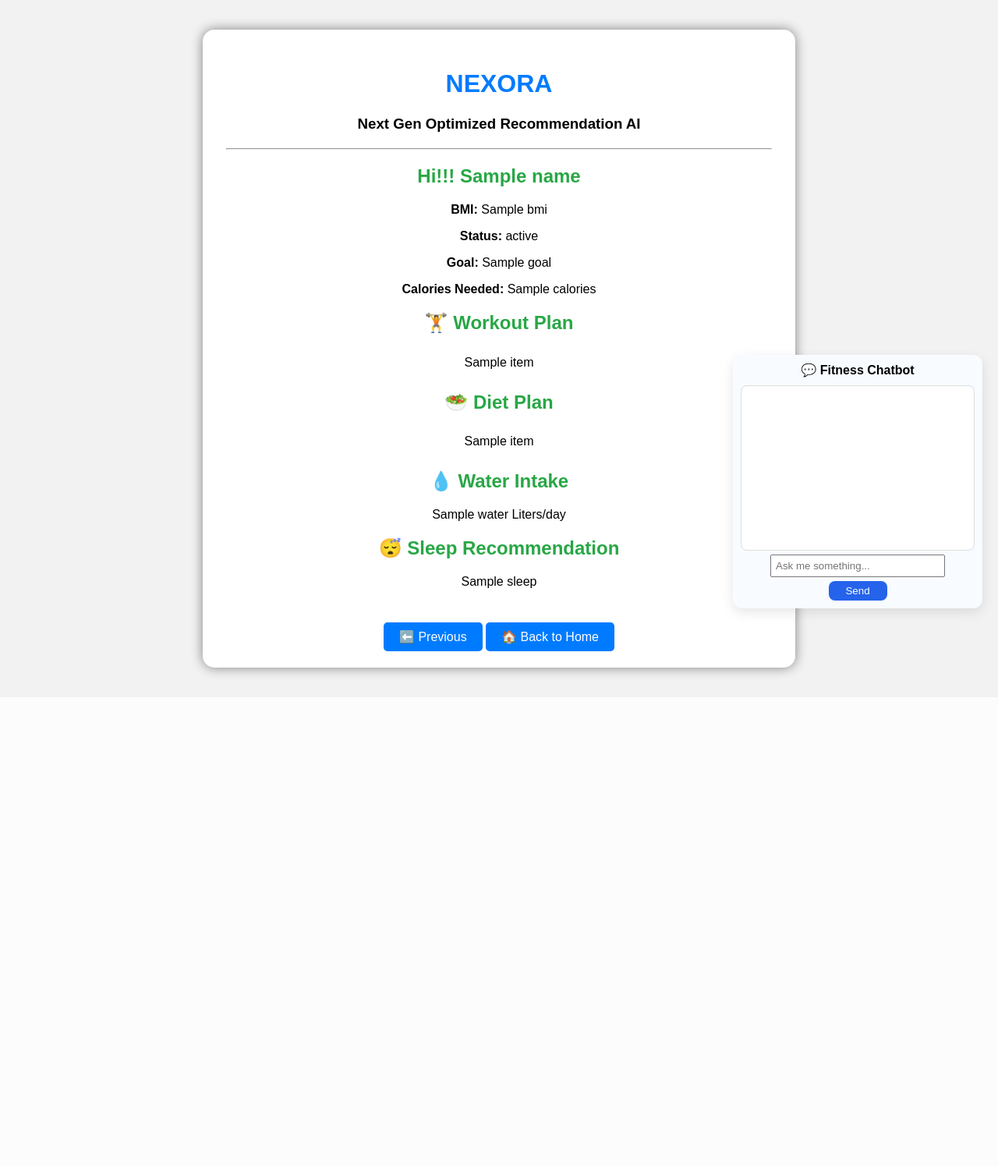
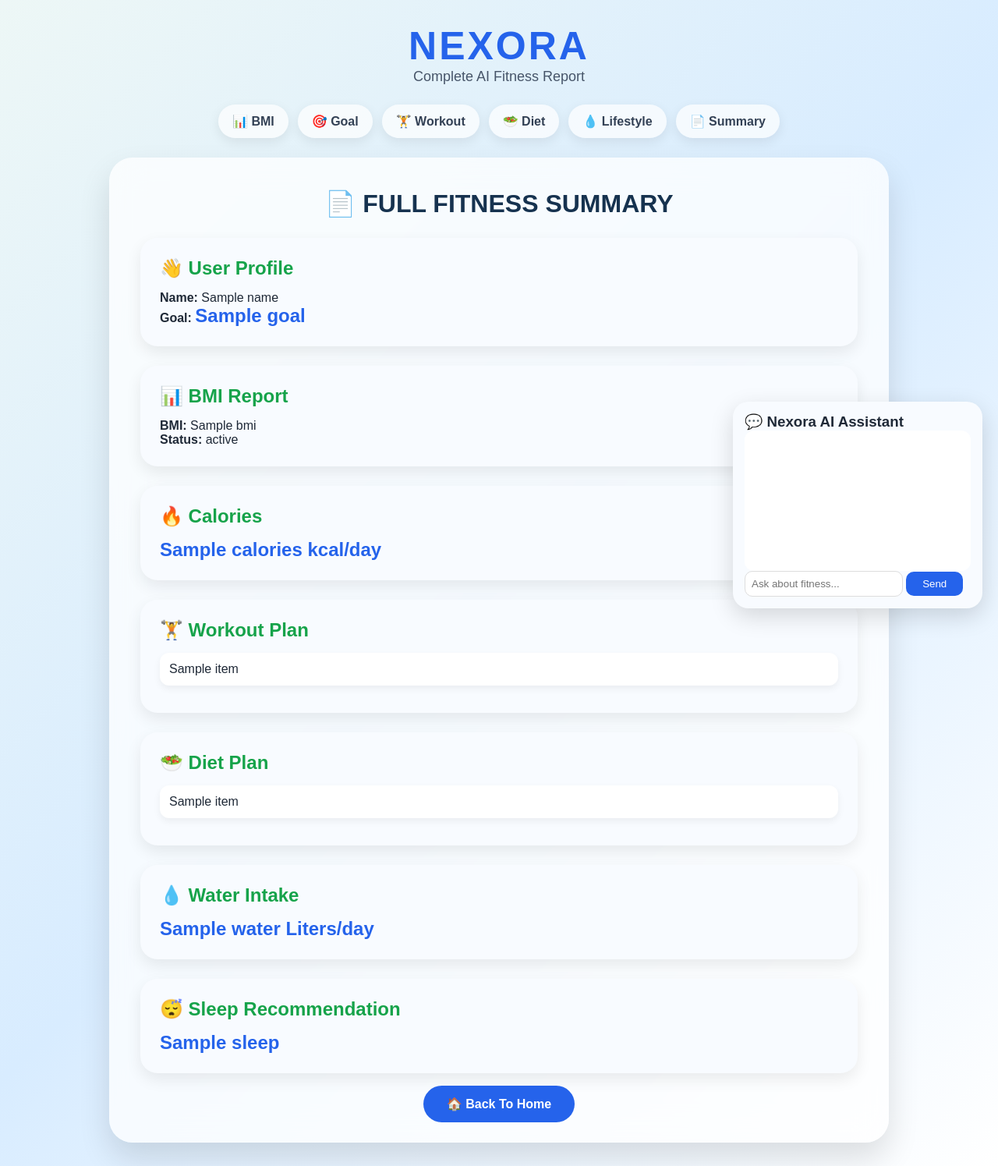
Before and after one commit to santhoshsrinika7/Fitness-AI, a Flask app: template templates/result.html in a window 1280 px wide. Shown: the whole page at 78% size. Before the commit the page ends 870 px from the top, so only its background shows below. Run offline with Flask 3, Linux system fonts and the light colour scheme; the template is opened without the code that fills it: most values are stand-ins (such as "Sample title", 1, 10 or a date in 2020).

Commit message:
Update result.html

```diff
--- a/templates/result.html
+++ b/templates/result.html
@@ -1,162 +1,698 @@
 <!DOCTYPE html>
-<html>
+<html lang="en">
+
 <head>
-    <title>NEXORA Results</title>
+
+<title>NEXORA - Full Report</title>
+
+<meta name="viewport" content="width=device-width, initial-scale=1.0">
+
 
 <style>
-        body{
-            font-family: Arial, sans-serif;
-            background:#f2f2f2;
-            text-align:center;
-            padding:30px;
+
+*{
+    margin:0;
+    padding:0;
+    box-sizing:border-box;
 }
 
-        .container{
-            background:white;
-            width:700px;
-            margin:auto;
+
+body{
+
+    font-family:'Poppins',Arial,sans-serif;
+
+    background:linear-gradient(135deg,#edf7f6,#d8ecff,#ffffff);
+
+    min-height:100vh;
+
     padding:30px;
-            border-radius:15px;
-            box-shadow:0 0 15px gray;
+
+    color:#1f2937;
+
 }
 
-        h1{
-            color:#007bff;
+
+
+/* HEADER */
+
+.header{
+
+    text-align:center;
+
+    margin-bottom:25px;
+
 }
 
-        h2{
-            color:#28a745;
+
+.logo{
+
+    font-size:50px;
+
+    font-weight:700;
+
+    color:#2563eb;
+
+    letter-spacing:3px;
+
 }
 
-        ul{
-    list-style:none;
-    padding:0;
-    margin:0;
+
+.subtitle{
+
+    color:#475569;
+
+    font-size:18px;
+
 }
 
-    li{
-    list-style:none;
-    padding:8px 0;
+
+
+/* TOP NAVIGATION */
+
+
+.dashboard-nav{
+
+    display:flex;
+
+    justify-content:center;
+
+    gap:12px;
+
+    flex-wrap:wrap;
+
+    margin:25px auto;
+
 }
 
-        .btn{
+
+.dashboard-nav a{
+
     text-decoration:none;
-            background:#007bff;
-            color:white;
-            padding:10px 20px;
-            border-radius:5px;
+
+    color:#334155;
+
+    background:rgba(255,255,255,.7);
+
+    padding:12px 18px;
+
+    border-radius:30px;
+
+    font-weight:600;
+
+    box-shadow:0 5px 15px rgba(0,0,0,.08);
+
+    transition:.3s;
+
 }
 
-        .btn:hover{
-            background:#0056b3;
+
+
+.dashboard-nav a:hover{
+
+    background:#2563eb;
+
+    color:white;
+
+    transform:translateY(-3px);
+
 }
 
-        hr{
-            margin:20px 0;
+
+
+
+/* MAIN */
+
+.container{
+
+    width:95%;
+
+    max-width:1000px;
+
+    margin:auto;
+
+    background:rgba(255,255,255,.75);
+
+    backdrop-filter:blur(20px);
+
+    padding:40px;
+
+    border-radius:30px;
+
+    box-shadow:0 20px 40px rgba(0,0,0,.12);
+
 }
+
+
+
+h1{
+
+    text-align:center;
+
+    color:#16324F;
+
+}
+
+
+h2{
+
+    color:#16a34a;
+
+    margin-bottom:15px;
+
+}
+
+
+
+
+.card{
+
+    background:#f8fbff;
+
+    padding:25px;
+
+    margin:25px 0;
+
+    border-radius:22px;
+
+    box-shadow:0 8px 20px rgba(0,0,0,.08);
+
+}
+
+
+
+
+.highlight{
+
+    font-size:24px;
+
+    color:#2563eb;
+
+    font-weight:700;
+
+}
+
+
+
+
+ul{
+
+    list-style:none;
+
+}
+
+
+
+li{
+
+    background:white;
+
+    padding:12px;
+
+    margin:10px 0;
+
+    border-radius:12px;
+
+    box-shadow:0 4px 10px rgba(0,0,0,.06);
+
+}
+
+
+
+
+/* BUTTON */
+
+
+.home-btn{
+
+    text-align:center;
+
+    margin-top:30px;
+
+}
+
+
+
+.btn{
+
+    text-decoration:none;
+
+    background:#2563eb;
+
+    color:white;
+
+    padding:15px 30px;
+
+    border-radius:30px;
+
+    font-weight:600;
+
+}
+
+
+
+.btn:hover{
+
+    background:#1d4ed8;
+
+}
+
+
+
+
+
+/* CHATBOT */
+
+
+#chatbot{
+
+    position:fixed;
+
+    bottom:20px;
+
+    right:20px;
+
+    width:320px;
+
+    background:#f8fbff;
+
+    border-radius:20px;
+
+    box-shadow:0 10px 30px rgba(0,0,0,.15);
+
+    padding:15px;
+
+}
+
+
+
+#chat-window{
+
+    height:180px;
+
+    overflow-y:auto;
+
+    background:white;
+
+    padding:10px;
+
+    border-radius:12px;
+
+    text-align:left;
+
+}
+
+
+
+#chat-input{
+
+    width:70%;
+
+    padding:8px;
+
+    border-radius:10px;
+
+    border:1px solid #ddd;
+
+}
+
+
+
+.chat-btn{
+
+    width:25%;
+
+    padding:8px;
+
+    background:#2563eb;
+
+    color:white;
+
+    border:none;
+
+    border-radius:10px;
+
+}
+
+
+
+
+
+@media(max-width:700px){
+
+.container{
+
+padding:25px;
+
+}
+
+
+#chatbot{
+
+width:90%;
+
+right:5%;
+
+}
+
+
+.logo{
+
+font-size:35px;
+
+}
+
+}
+
+
 </style>
+
+
 </head>
+
+
 
 <body>
 
-<div class="container">
 
-    <h1>NEXORA</h1>
-    <h3>Next Gen Optimized Recommendation AI</h3>
 
-    <hr>
+<div class="header">
 
-    <h2>Hi!!! {{name}}</h2>
+<div class="logo">
+NEXORA
+</div>
 
-    <p><b>BMI:</b> {{bmi}}</p>
 
-    <p><b>Status:</b> {{bmi_status}}</p>
-
-    <p><b>Goal:</b> {{goal}}</p>
-
-    <p><b>Calories Needed:</b> {{calories}}</p>
-
-    <h2>🏋️ Workout Plan</h2>
-
-    <ul>
-        {% for item in workout %}
-        <li>{{item}}</li>
-        {% endfor %}
-    </ul>
-
-    <h2>🥗 Diet Plan</h2>
-
-    <ul>
-        {% for item in diet %}
-        <li>{{item}}</li>
-        {% endfor %}
-    </ul>
-
-    <h2>💧 Water Intake</h2>
-
-    <p>{{water}} Liters/day</p>
-
-    <h2>😴 Sleep Recommendation</h2>
-
-    <p>{{sleep}}</p>
-
-    <br><br>
-
-    <div class="navigation">
-  <a href="/result5" class="btn">⬅️ Previous</a>
-  <a href="/" class="btn">🏠 Back to Home</a>
+<div class="subtitle">
+Complete AI Fitness Report
 </div>
 
 
 </div>
-<!-- Chatbot Section -->
-<div id="chatbot" style="position:fixed;bottom:20px;right:20px;width:300px;background:#f8fbff;border-radius:12px;box-shadow:0 5px 15px rgba(0,0,0,.1);padding:10px;">
-  <h4 style="margin:0 0 10px 0;">💬 Fitness Chatbot</h4>
-  <div id="chat-window" style="height:200px;overflow-y:auto;text-align:left;background:#fff;padding:5px;border-radius:8px;border:1px solid #ddd;"></div>
-  <input type="text" id="chat-input" placeholder="Ask me something..." style="width:70%;padding:5px;margin-top:5px;">
-  <button onclick="sendMessage()" style="width:25%;padding:5px;background:#2563eb;color:white;border:none;border-radius:8px;margin-top:5px;">Send</button>
+
+
+
+
+
+<div class="dashboard-nav">
+
+
+<a href="/result1">📊 BMI</a>
+
+<a href="/result2">🎯 Goal</a>
+
+<a href="/result3">🏋️ Workout</a>
+
+<a href="/result4">🥗 Diet</a>
+
+<a href="/result5">💧 Lifestyle</a>
+
+<a href="/summary">📄 Summary</a>
+
+
 </div>
 
 
 
+
+
+
+
+
+<div class="container">
+
+
+<h1>📄 FULL FITNESS SUMMARY</h1>
+
+
+
+<div class="card">
+
+<h2>👋 User Profile</h2>
+
+<p>
+<b>Name:</b> {{name}}
+</p>
+
+<p>
+<b>Goal:</b> <span class="highlight">{{goal}}</span>
+</p>
+
+</div>
+
+
+
+
+
+<div class="card">
+
+<h2>📊 BMI Report</h2>
+
+
+<p>
+<b>BMI:</b> {{bmi}}
+</p>
+
+
+<p>
+<b>Status:</b> {{bmi_status}}
+</p>
+
+
+</div>
+
+
+
+
+
+
+<div class="card">
+
+
+<h2>🔥 Calories</h2>
+
+
+<p class="highlight">
+
+{{calories}} kcal/day
+
+</p>
+
+
+</div>
+
+
+
+
+
+
+
+<div class="card">
+
+
+<h2>🏋️ Workout Plan</h2>
+
+
+<ul>
+
+{% for item in workout %}
+
+<li>{{item}}</li>
+
+{% endfor %}
+
+</ul>
+
+
+</div>
+
+
+
+
+
+
+
+<div class="card">
+
+
+<h2>🥗 Diet Plan</h2>
+
+
+<ul>
+
+{% for item in diet %}
+
+<li>{{item}}</li>
+
+{% endfor %}
+
+</ul>
+
+
+</div>
+
+
+
+
+
+
+
+<div class="card">
+
+
+<h2>💧 Water Intake</h2>
+
+
+<p class="highlight">
+
+{{water}} Liters/day
+
+</p>
+
+
+</div>
+
+
+
+
+
+
+
+<div class="card">
+
+
+<h2>😴 Sleep Recommendation</h2>
+
+
+<p class="highlight">
+
+{{sleep}}
+
+</p>
+
+
+</div>
+
+
+
+
+
+
+<div class="home-btn">
+
+<a href="/" class="btn">
+
+🏠 Back To Home
+
+</a>
+
+</div>
+
+
+
+</div>
+
+
+
+
+
+
+
+<!-- CHATBOT -->
+
+<div id="chatbot">
+
+
+<h3>
+💬 Nexora AI Assistant
+</h3>
+
+
+<div id="chat-window"></div>
+
+
+
+<input id="chat-input" placeholder="Ask about fitness...">
+
+
+<button class="chat-btn" onclick="sendMessage()">
+Send
+</button>
+
+
+</div>
+
+
+
+
+
+
 <script>
-function sendMessage() {
 
-    const userMessage = document.getElementById("chat-input").value;
 
-    if (userMessage.trim() == "") {
+function sendMessage(){
+
+
+let message=document.getElementById("chat-input").value;
+
+
+if(message.trim()==""){
 return;
 }
 
-    const chatWindow = document.getElementById("chat-window");
 
-    chatWindow.innerHTML += `
-        <p><b>😊 You:</b> ${userMessage}</p>
-    `;
 
-    fetch("/chat", {
-        method: "POST",
-        headers: {
-            "Content-Type": "application/json"
+let box=document.getElementById("chat-window");
+
+
+
+box.innerHTML += "<p><b>😊 You:</b> "+message+"</p>";
+
+
+
+fetch("/chat",{
+
+method:"POST",
+
+headers:{
+
+"Content-Type":"application/json"
+
 },
-        body: JSON.stringify({
-            message: userMessage
+
+body:JSON.stringify({
+
+message:message
+
 })
+
 })
-    .then(response => response.json())
-    .then(data => {
 
-        chatWindow.innerHTML += `
-            <p><b>🤖 Nexora:</b> ${data.reply}</p>
-        `;
 
-        chatWindow.scrollTop = chatWindow.scrollHeight;
-        document.getElementById("chat-input").value = "";
+.then(response=>response.json())
+
+
+.then(data=>{
+
+
+box.innerHTML += "<p><b>🤖 Nexora:</b> "+data.reply+"</p>";
+
+box.scrollTop=box.scrollHeight;
+
+
+document.getElementById("chat-input").value="";
+
 
 });
 
+
 }
+
+
 </script>
 
+
+
+
 </body>
+
 </html>
```
Lines whose indentation alone changed are shown as unchanged.
